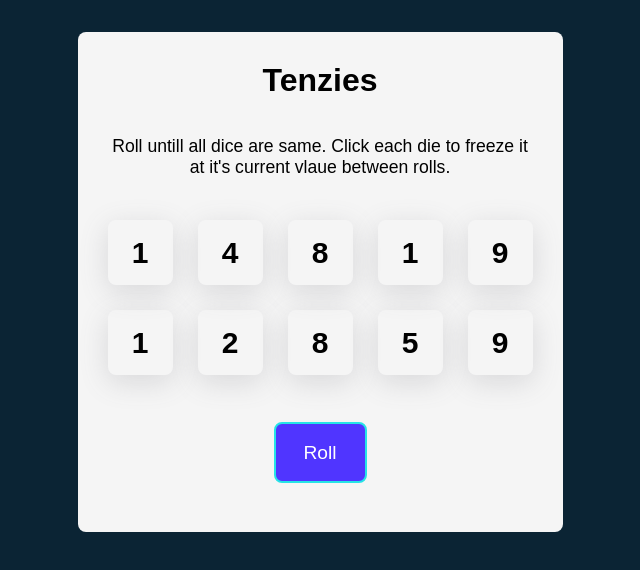
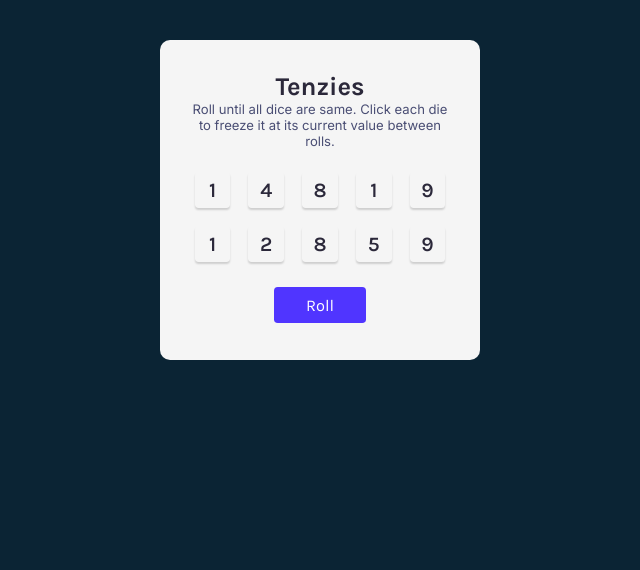
Before and after one commit to nyanxx/tenzies, a React (Vite) app: page / in a window 1280 px wide. Shown: the top 570 px of the page, without its empty margins (320-960 px from the left). Built offline with nearby package versions, Linux system fonts and the light colour scheme.

Commit message:
done: Tenzies Setup

```diff
--- a/index.html
+++ b/index.html
@@ -4,10 +4,9 @@
     <link rel="preconnect" href="https://fonts.googleapis.com" />
     <link rel="preconnect" href="https://fonts.gstatic.com" crossorigin />
     <link
-      href="https://fonts.googleapis.com/css2?family=Inter:ital,opsz,wght@0,14..32,100..900;1,14..32,100..900&display=swap"
+      href="https://fonts.googleapis.com/css2?family=Inter:ital,opsz,wght@0,14..32,100..900;1,14..32,100..900&family=Karla:ital,wght@0,200..800;1,200..800&display=swap"
       rel="stylesheet"
     />
-    <meta charset="UTF-8" />
     <link rel="icon" type="image/svg+xml" href="/vite.svg" />
     <meta name="viewport" content="width=device-width, initial-scale=1.0" />
     <title>tenzies</title>
--- a/src/App.jsx
+++ b/src/App.jsx
@@ -4,8 +4,8 @@ export default function App() {
     <main className="white-card">
       <h1>Tenzies</h1>
       <p>
-        Roll untill all dice are same. Click each die to freeze it at it's
-        current vlaue between rolls.
+        Roll until all dice are same. Click each die to freeze it at its current
+        value between rolls.
       </p>
       <DieBlock />
     </main>
--- a/src/index.css
+++ b/src/index.css
@@ -8,16 +8,15 @@ body {
   display: flex;
   justify-content: center;
   background-color: #0b2434;
-  font-family: sans-serif;
-  margin: 0;
+  font-family: karla, Inter, sans-serif, system-ui;
   padding: 0;
 }
 
 .white-card {
   background-color: #f5f5f5;
-  width: 485px;
-  height: 500px;
-  border-radius: 0.5rem;
+  width: 320px;
+  height: 320px;
+  border-radius: 10px;
   margin: 32px 23px;
   display: flex;
   flex-direction: column;
@@ -25,35 +24,38 @@ body {
 }
 
 .white-card > h1 {
-  margin-top: 30px;
-  margin-bottom: 37px;
+  color: #2b283a;
+  font-size: 25.6px;
+  margin-top: 32px;
+  margin-bottom: 0;
 }
 
 .white-card > p {
-  margin: 0 29px 42px;
+  color: #4a4e74;
+  margin: 0 29px 23px;
   text-align: center;
-  font-size: 1.1rem;
+  font-size: 13.11px;
+  font-family: inter;
 }
 
 .die-buttons-block {
-  height: 65px;
   display: grid;
   grid-template-columns: repeat(5, 1fr);
-  gap: 25px;
-  margin-bottom: 67px;
-  margin-left: 34px;
-  margin-right: 34px;
+  gap: 17.92px;
+  /* margin-bottom: 67px; */
+  margin: 0 34.56px 25.6px;
 }
 
 .die {
-  width: 65px;
-  height: 65px;
-  border-radius: 0.5rem;
-  box-shadow: rgba(100, 100, 111, 0.2) 0px 7px 29px 0px;
+  width: 35.84px;
+  height: 35.84px;
+  color: #2b283a;
+  border-radius: 3.81px;
+  box-shadow: 0px 2px 2px 0px #00000029;
   display: flex;
   justify-content: center;
   align-items: center;
-  font-size: 30px;
+  font-size: 20.59px;
   font-weight: 600;
 }
 
@@ -62,19 +64,20 @@ body {
 }
 
 .locked {
-  background-color: rgb(38, 227, 230);
+  background-color: #59e391;
 }
 
 .white-card > .roll-newgame-button {
-  margin-top: 70px;
-  /* margin-bottom:; */
-  width: 93px;
-  height: 61px;
+  font-family: karla;
+  margin-bottom: auto;
+  width: 92.18px;
+  height: 35.84px;
   background-color: #5035ff;
   color: white;
-  border: 2px solid rgb(38, 227, 230);
-  border-radius: 0.5rem;
-  font-size: 1.2rem;
+  /* border: 2px solid rgb(38, 227, 230); */
+  border: none;
+  border-radius: 3.81px;
+  font-size: 16.38px;
 }
 .white-card > .roll-newgame-button:hover {
   cursor: pointer;
```
Also changed, not shown: src/main.jsx (+10 -0 lines).
